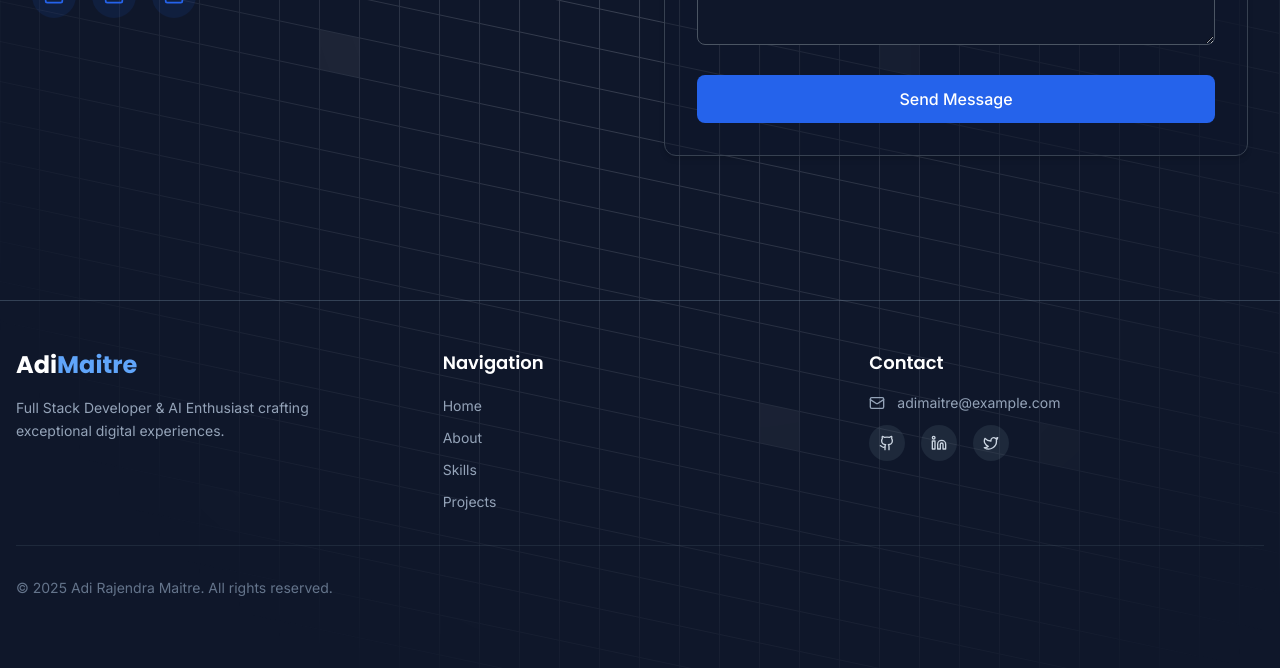
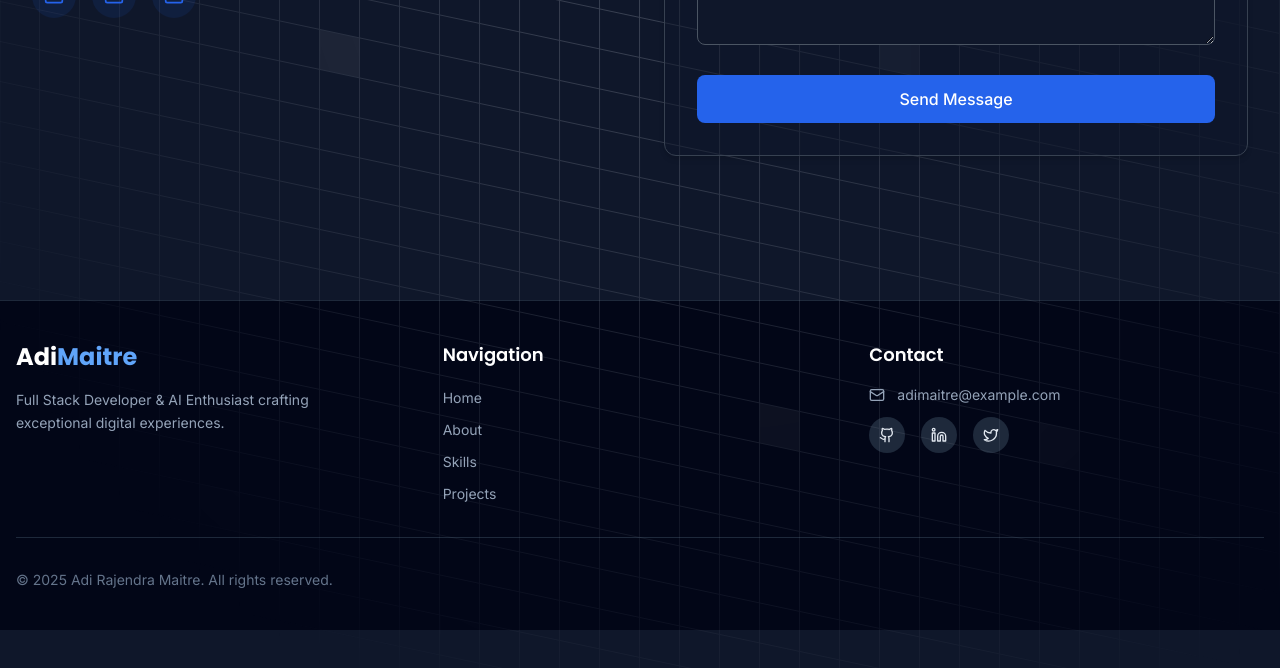
Before and after one commit to IchigoSolos69/portfolio_website, a React (Vite) app: page / in a window 1280 px wide. Shown: the part 6304-6972 px from the top of the page. Built offline with nearby package versions, Linux system fonts and the light colour scheme.

Commit message:
Update Footer.tsx

```diff
--- a/src/components/Footer.tsx
+++ b/src/components/Footer.tsx
@@ -4,8 +4,8 @@ const Footer = () => {
   const currentYear = new Date().getFullYear();
 
   return (
-    <footer className="bg-slate-900 border-t border-slate-700 text-slate-300">
-      <div className="max-w-7xl mx-auto px-4 py-12">
+    <footer className="bg-slate-950 border-t border-slate-800 text-slate-200">
+      <div className="max-w-7xl mx-auto px-4 py-8 md:py-10">
         <div className="grid grid-cols-1 md:grid-cols-3 gap-8">
           {/* Brand Section */}
           <div className="flex flex-col space-y-4">
```
